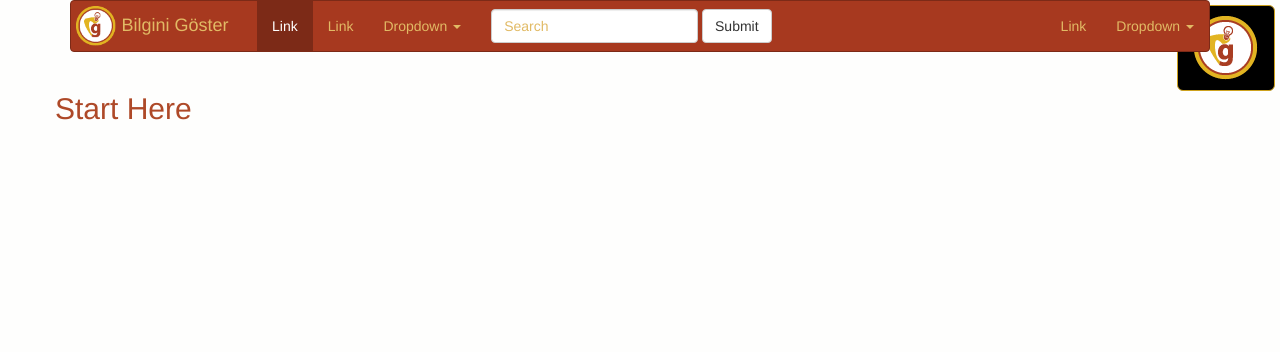
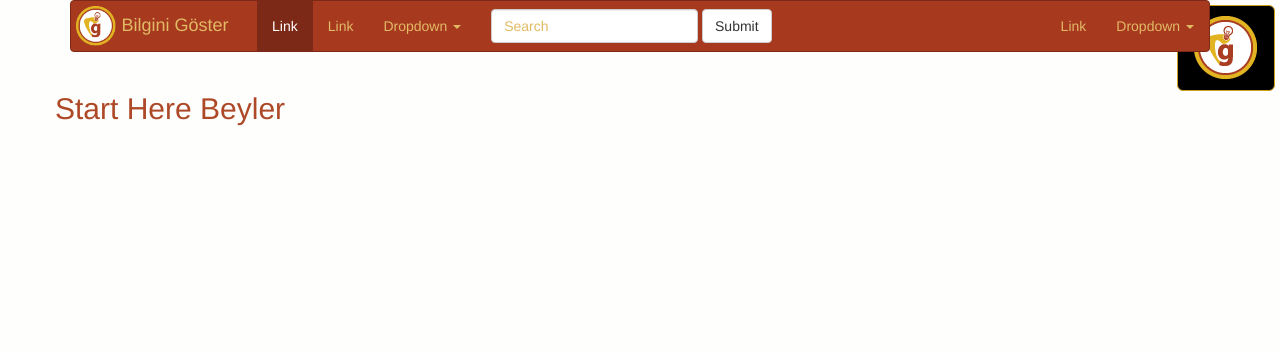
Before and after one commit to fadsel/Bilgini_Goster, a PHP site: page / in a window 1280 px wide. Shown: the top 352 px of the page. Run offline with PHP 8.4, Linux system fonts and the light colour scheme.

Commit message:
beyler
beyler

```diff
--- a/index.php
+++ b/index.php
@@ -2,6 +2,6 @@
 <?php include('usuals/menu.php'); ?>
 <?php include('usuals/sideBar.php'); ?>
 
-<div class="row"><h2>Start Here</h2></div>
+<div class="row"><h2>Start Here Beyler</h2></div>
 
 <?php include('usuals/footer.php'); ?>
```
